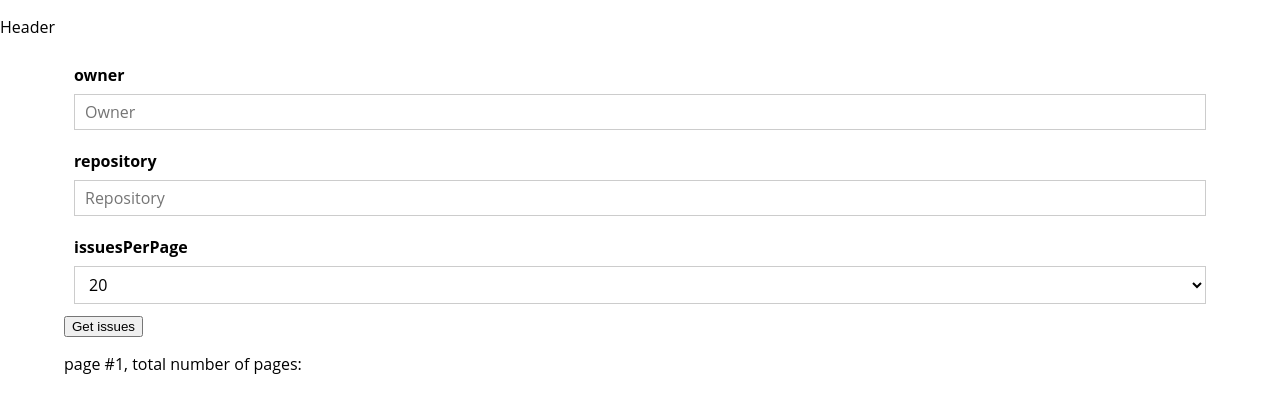
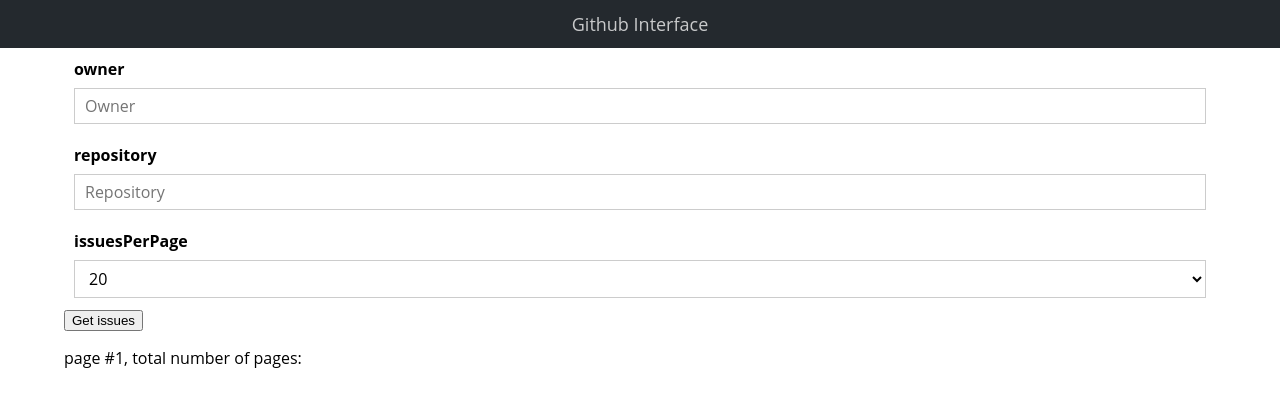
Before and after one commit to Soheevich/github-interface, a React (Create React App) app: page / in a window 1280 px wide. Shown: the top 412 px of the page. Built offline with nearby package versions, Linux system fonts and the light colour scheme.

Commit message:
Add header

```diff
--- a/src/components/Layout/Layout.css
+++ b/src/components/Layout/Layout.css
@@ -0,0 +1,17 @@
+.Header {
+  padding-top: 12px;
+  padding-bottom: 12px;
+  background-color: #24292e;
+  font-size: 18px;
+  font-weight: 500;
+  text-align: center;
+}
+
+.Header a,
+.Header a:visited,
+.Header a:active,
+.Header a:hover {
+  margin: 0;
+  text-decoration: none;
+  color: rgba(255,255,255,0.75);
+}
--- a/src/components/Layout/Layout.js
+++ b/src/components/Layout/Layout.js
@@ -1,10 +1,15 @@
-import React from 'react';
+import React, { Fragment } from 'react';
+import { Link, withRouter } from 'react-router-dom';
 
-const Layout = (props) => (
-  <div>
-    <p>Header</p>
-    { props.children }
-  </div>
+import './Layout.css';
+
+const Layout = props => (
+  <Fragment>
+    <header className="Header">
+      <Link to="/">Github Interface</Link>
+    </header>
+    {props.children}
+  </Fragment>
 );
 
 export default Layout;
--- a/src/containers/IssueDetails/IssueDetails.js
+++ b/src/containers/IssueDetails/IssueDetails.js
@@ -10,16 +10,15 @@
   const issue = props.issues.filter((iss) => iss.number === parseInt(number, 10))[0];
   const { user } = issue;
   const text = marked(issue.body);
-  console.log(text);
 
   return (
     <div className="IssuesDetailsMain">
-      <h3>{issue.title}</h3>
-      <div>
+      <article>
+        <h3>{issue.title}</h3>
         <img width="44" height="44" src={user.userAvatarUrl} alt={`@${user.userLogin}` } />
         <a href={user.userUrl}>{user.userLogin}</a>
-        <article dangerouslySetInnerHTML={{ __html: text }}></article>
-      </div>
+        <section dangerouslySetInnerHTML={{ __html: text }}></section>
+      </article>
     </div>
   );
 };
```
